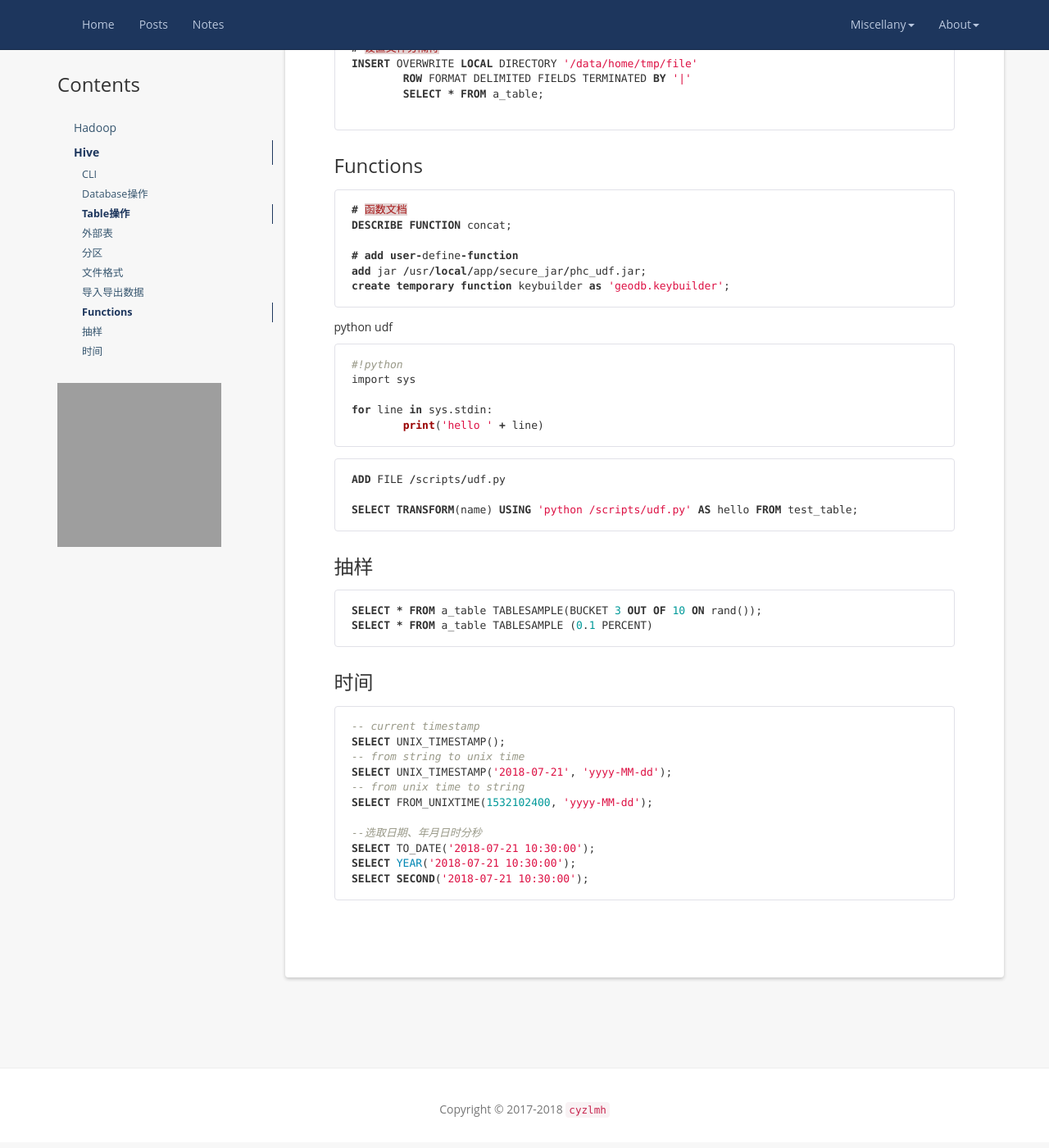
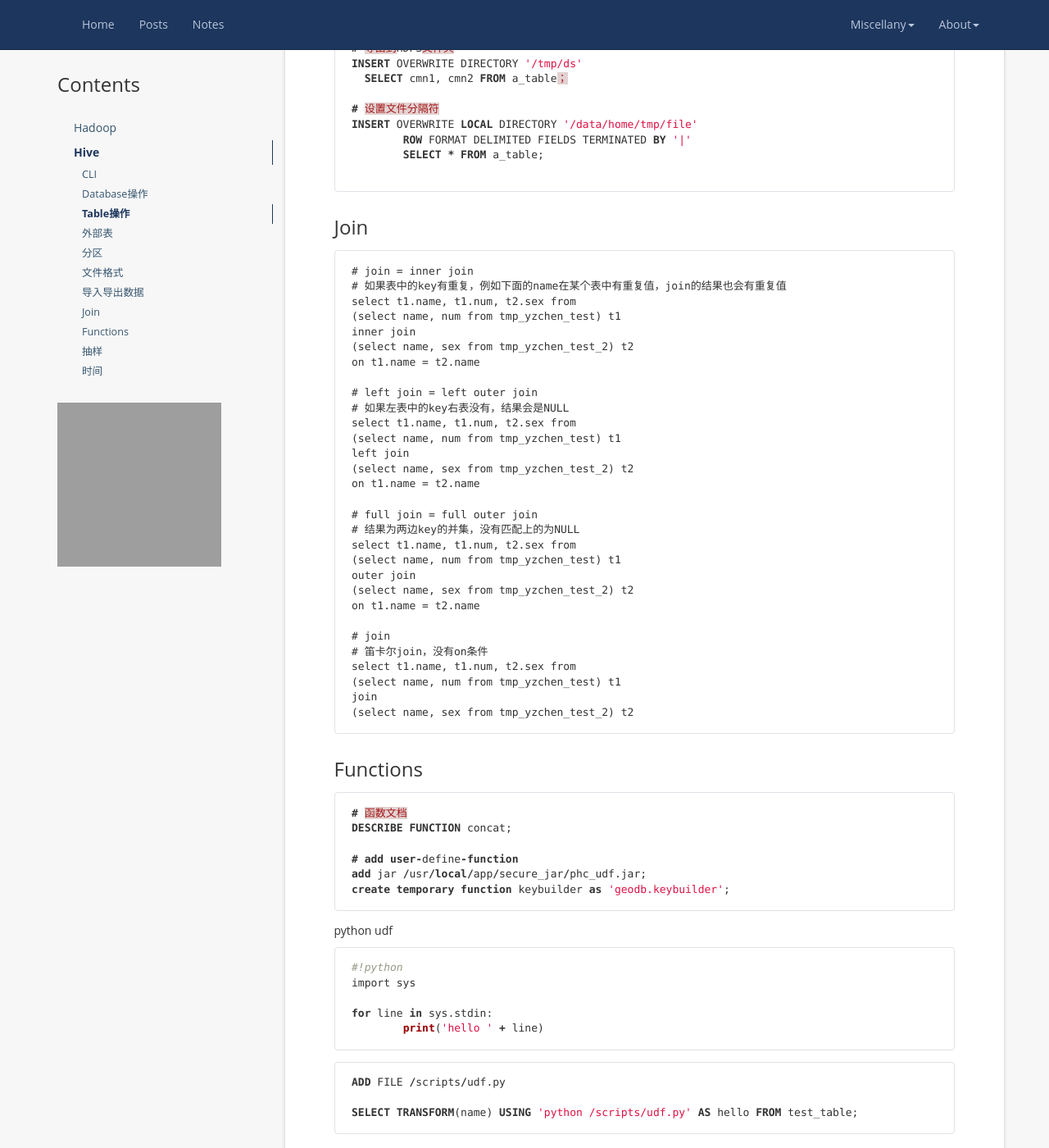
Before and after one commit to cyzlmh/cyzlmh.github.io, a Jekyll site: the page built from notes/Note-Hadoop.md, in a window 1280 px wide and 1400 px high, scrolled down 3871 px. Shown: the whole window at 82% size. Built offline with Jekyll 4.4.1, drawn with Linux system fonts in a browser that asks for light colours; nearby versions of some CDN libraries; some of the changed text lies outside the part shown; grey boxes are pictures that could not be loaded.

Commit message:
hive join

````diff
--- a/notes/Note-Hadoop.md
+++ b/notes/Note-Hadoop.md
@@ -217,6 +221,41 @@ INSERT OVERWRITE LOCAL DIRECTORY '/data/home/tmp/file'
 
 ```
 
+### Join
+```
+# join = inner join
+# 如果表中的key有重复，例如下面的name在某个表中有重复值，join的结果也会有重复值
+select t1.name, t1.num, t2.sex from
+(select name, num from tmp_yzchen_test) t1
+inner join
+(select name, sex from tmp_yzchen_test_2) t2
+on t1.name = t2.name
+
+# left join = left outer join
+# 如果左表中的key右表没有，结果会是NULL
+select t1.name, t1.num, t2.sex from
+(select name, num from tmp_yzchen_test) t1
+left join
+(select name, sex from tmp_yzchen_test_2) t2
+on t1.name = t2.name
+
+# full join = full outer join
+# 结果为两边key的并集，没有匹配上的为NULL
+select t1.name, t1.num, t2.sex from
+(select name, num from tmp_yzchen_test) t1
+outer join
+(select name, sex from tmp_yzchen_test_2) t2
+on t1.name = t2.name
+
+# join
+# 笛卡尔join，没有on条件
+select t1.name, t1.num, t2.sex from
+(select name, num from tmp_yzchen_test) t1
+join
+(select name, sex from tmp_yzchen_test_2) t2
+```
+
+
 ### Functions
 
 
````
Also changed, not shown: other parts of notes/Note-Hadoop.md (+6 -2 lines), 1 other file.
